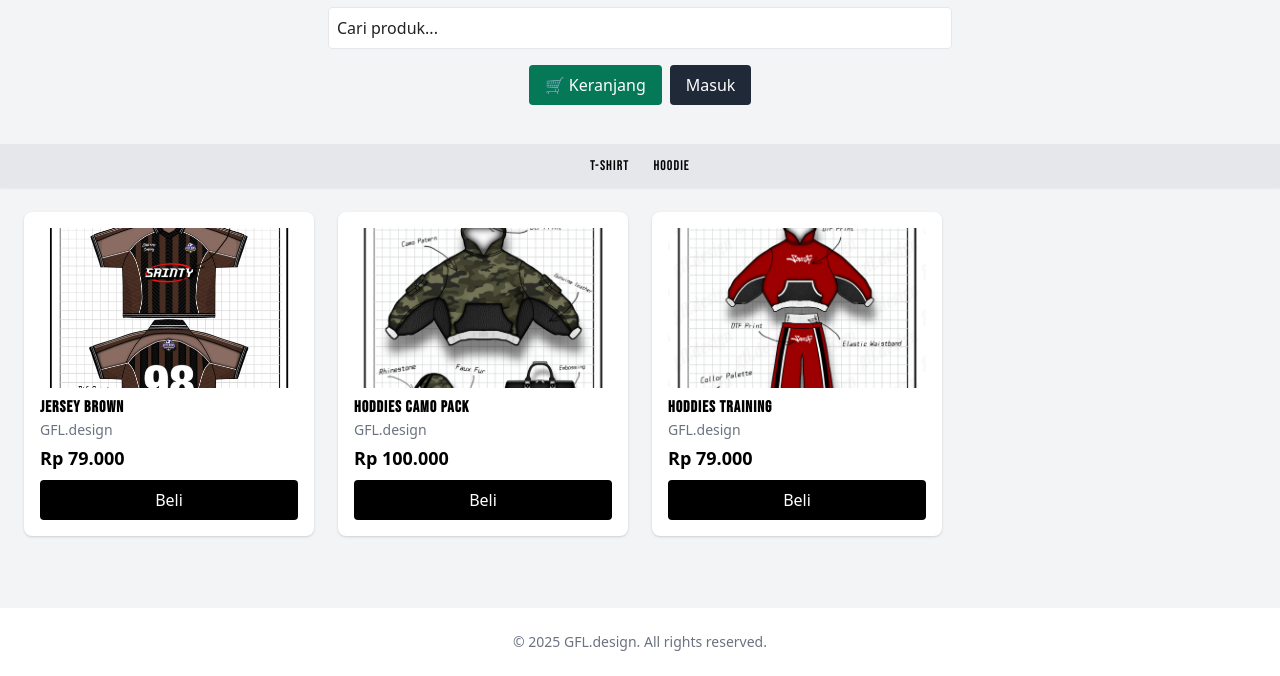
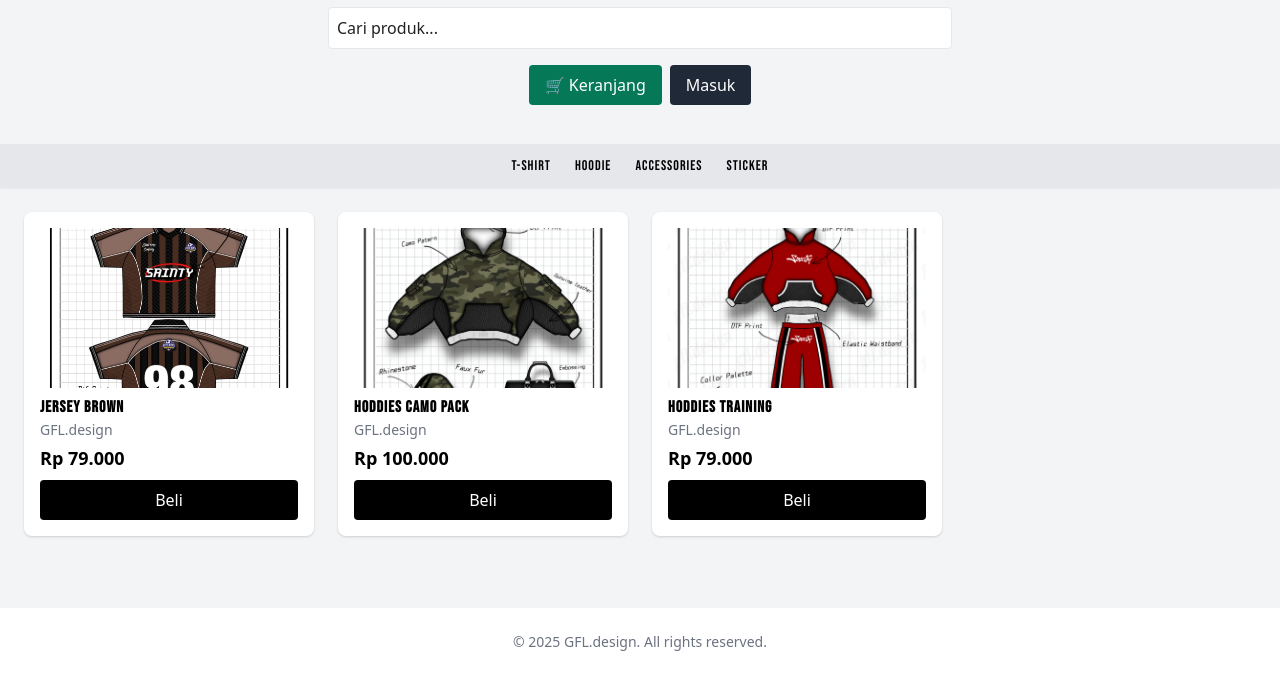
Before and after one commit to gfldesign/gfldesign.github.io, a plain HTML site: page index.html in a window 1280 px wide. Shown: the part 156-832 px from the top of the page. Drawn offline with nearby package versions, Linux system fonts and the light colour scheme.

Commit message:
Update index.html

```diff
--- a/index.html
+++ b/index.html
@@ -77,6 +77,8 @@
   <nav class="bg-gray-200 p-3 flex gap-6 text-sm font-medium justify-center shadow-sm sticky top-0 z-10">
     <a href="#" onclick="filterCategory('tshirt')" class="hover:underline">T-Shirt</a>
     <a href="#" onclick="filterCategory('hoodie')" class="hover:underline">Hoodie</a>
+    <a href="#" onclick="filterCategory('accessories')" class="hover:underline">Accessories</a>
+    <a href="#" onclick="filterCategory('sticker')" class="hover:underline">Sticker</a>
   </nav>
 
   <main id="productList" class="p-6 grid grid-cols-1 sm:grid-cols-2 md:grid-cols-3 lg:grid-cols-4 gap-6">
```
